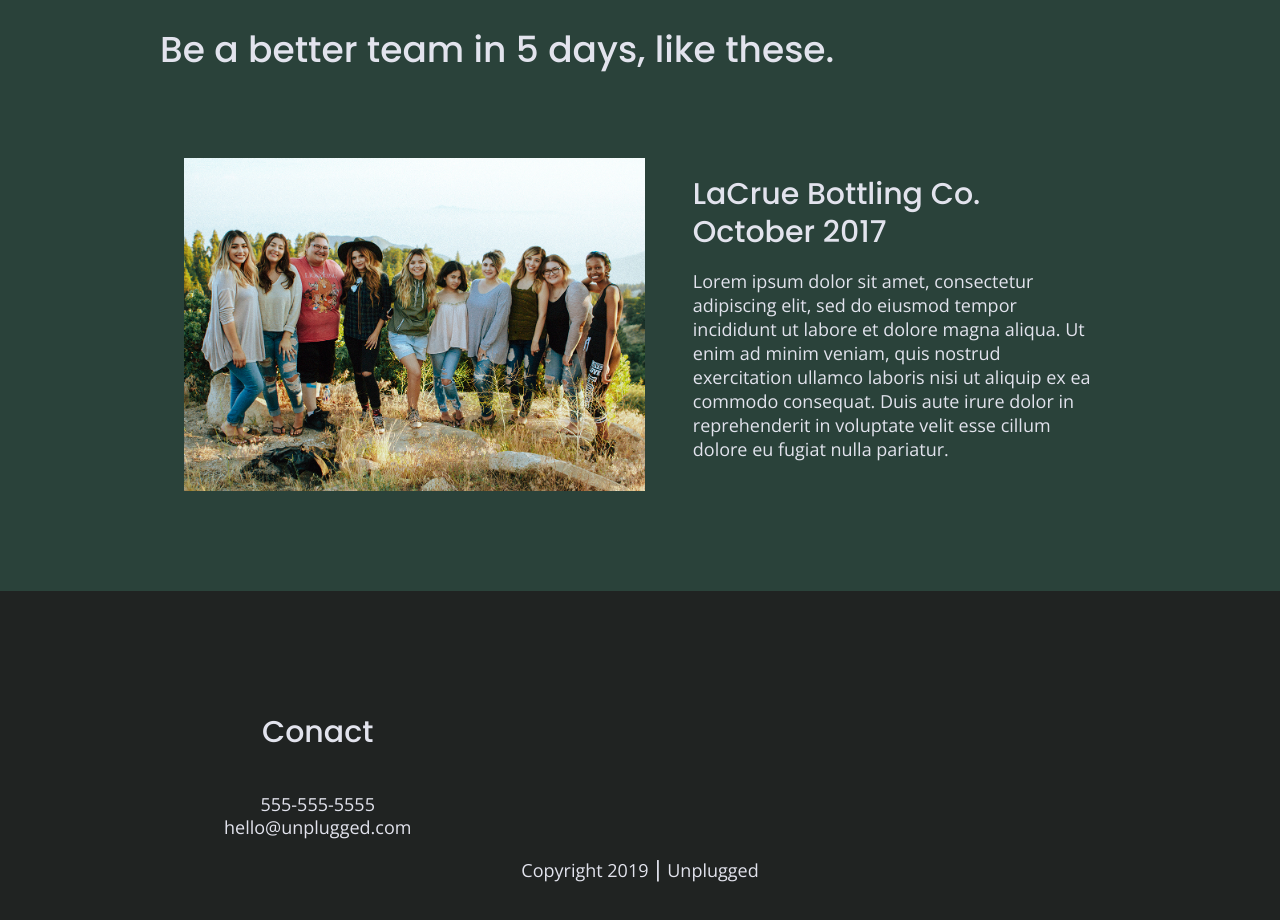
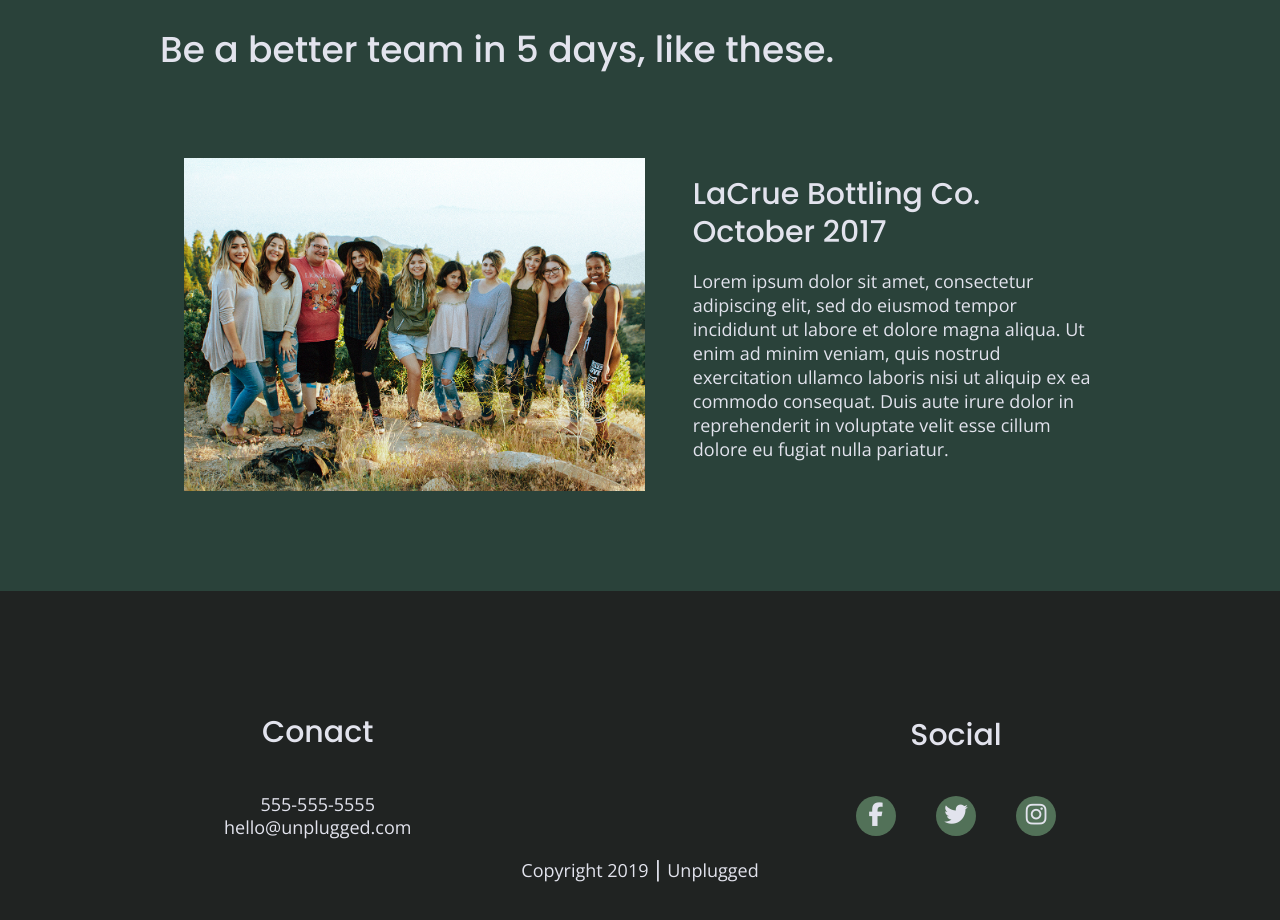
Before and after one commit to r-hertzman/unplugged-retreat, a website: page index.html in a window 1280 px wide. Shown: the part 2073-2993 px from the top of the page. Drawn offline with nearby package versions, Linux system fonts and the light colour scheme.

Commit message:
Styled social icons

```diff
--- a/css/main.css
+++ b/css/main.css
@@ -231,9 +231,17 @@ header figure {
  }
 
  footer .social-icons p {
+   background-color: #527158;
+   border-radius: 50%;
+   width: 40px;
+   height: 40px;
    display: flex;
    justify-content: center;
    align-items: center;
+ }
+
+ footer .social-icons p i {
+   font-size: 1.3125em;
  }
 
  footer p{
@@ -653,6 +661,11 @@ FAQ Page
       width: 100%;
     }
 
+    footer .social-icons {
+      width: 12.5em;
+      justify-content: space-between;
+    }
+
 /* ==========================================================================
    About Page
    ========================================================================== */
--- a/index.html
+++ b/index.html
@@ -157,10 +157,17 @@
       </div>
 
       <div class="social">
+        <h4>Social</h4>
         <div class="social-icons">
-          <p><a href="https://www.facebook.com/yoursite" target="_blank"></a></p>
-          <p><a href="https://www.twitter.com/yoursite" target="_blank"></a></p>
-          <p><a href="https://www.instagram.com/yoursite" target="_blank"></a></p>
+          <p><a href="https://www.facebook.com/yoursite" target="_blank">
+            <i class="fab fa-facebook-f"></i>
+          </a></p>
+          <p><a href="https://www.twitter.com/yoursite" target="_blank">
+            <i class="fab fa-twitter"></i>
+          </a></p>
+          <p><a href="https://www.instagram.com/yoursite" target="_blank">
+          <i class="fab fa-instagram"></i>
+        </a></p>
         </div>
 
       </div>
```
Also changed, not shown: about/index.html (+10 -5 lines), faq/index.html (+10 -5 lines).
